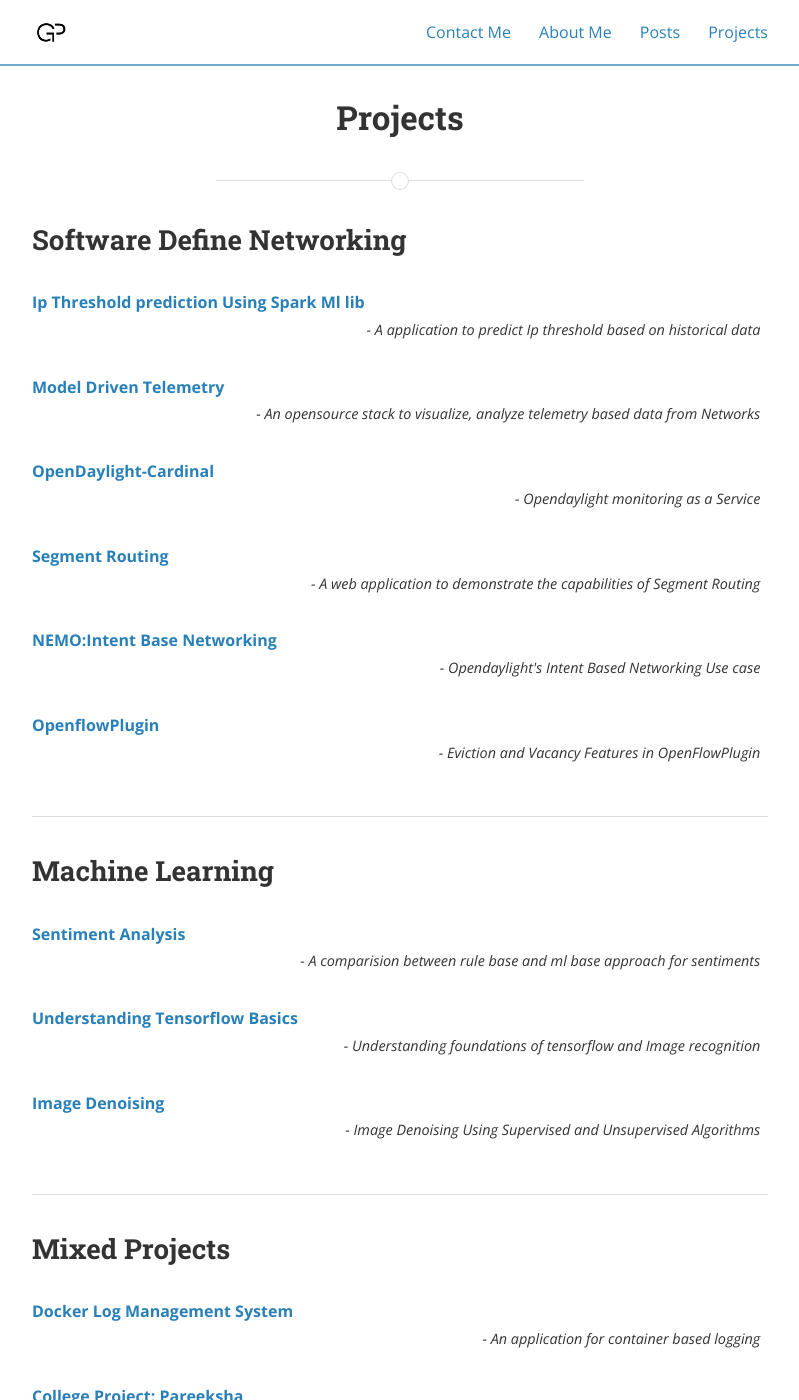
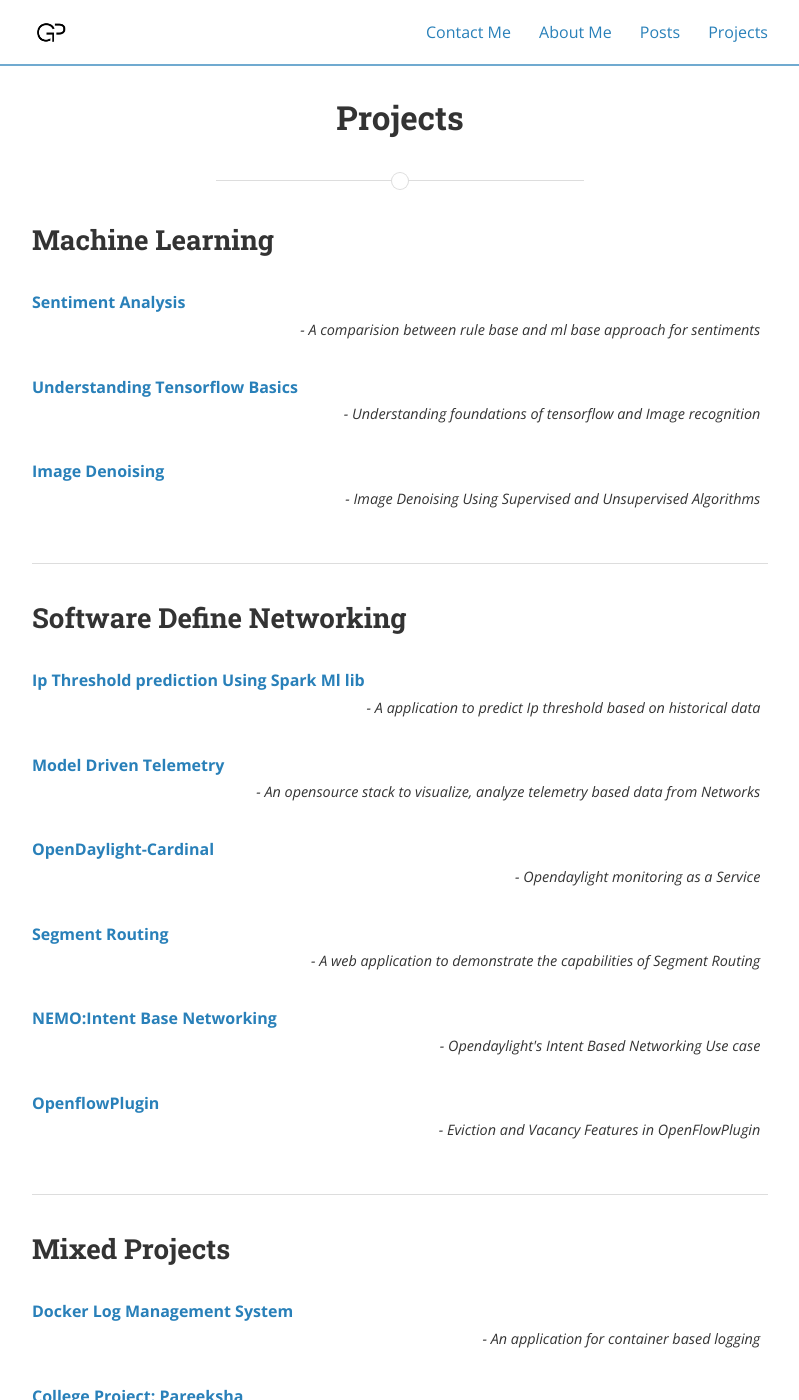
Before and after one commit to Gaurav-Pande/gaurav-pande.github.io, a Jekyll site: the page built from projects.html, in a window 1280 px wide and 1400 px high. Shown: the whole window, without its empty margins (240-1039 px from the left). Built offline with Jekyll 4.4.1, drawn with Linux system fonts in a browser that asks for light colours; nearby versions of some CDN libraries; a style sheet for code colours, icons or effects is not loaded; part of the change alters nothing that is shown.

```diff
--- a/projects.html
+++ b/projects.html
@@ -4,10 +4,9 @@ title: "Projects"
 permalink: /projects/
 ---
 
-
-	<h2>Software Define Networking</h2>
+<h2>Machine Learning</h2>
   {% for album in site.projects %}
-	 {% if album.categories contains "sdn" %}
+	 {% if album.categories contains "ml" %}
 		<ul class="posts-list">
     	<li>
       	<strong>
@@ -20,9 +19,9 @@ permalink: /projects/
   {% endfor %}
 <hr>
 
-<h2>Machine Learning</h2>
+	<h2>Software Define Networking</h2>
   {% for album in site.projects %}
-	 {% if album.categories contains "ml" %}
+	 {% if album.categories contains "sdn" %}
 		<ul class="posts-list">
     	<li>
       	<strong>
@@ -50,6 +49,7 @@ permalink: /projects/
   {% endfor %}
 <hr>
 
+
 <h2>Limbo</h2>
   {% for album in site.projects %}
 	 {% if album.categories contains "Limbo" %}
```
